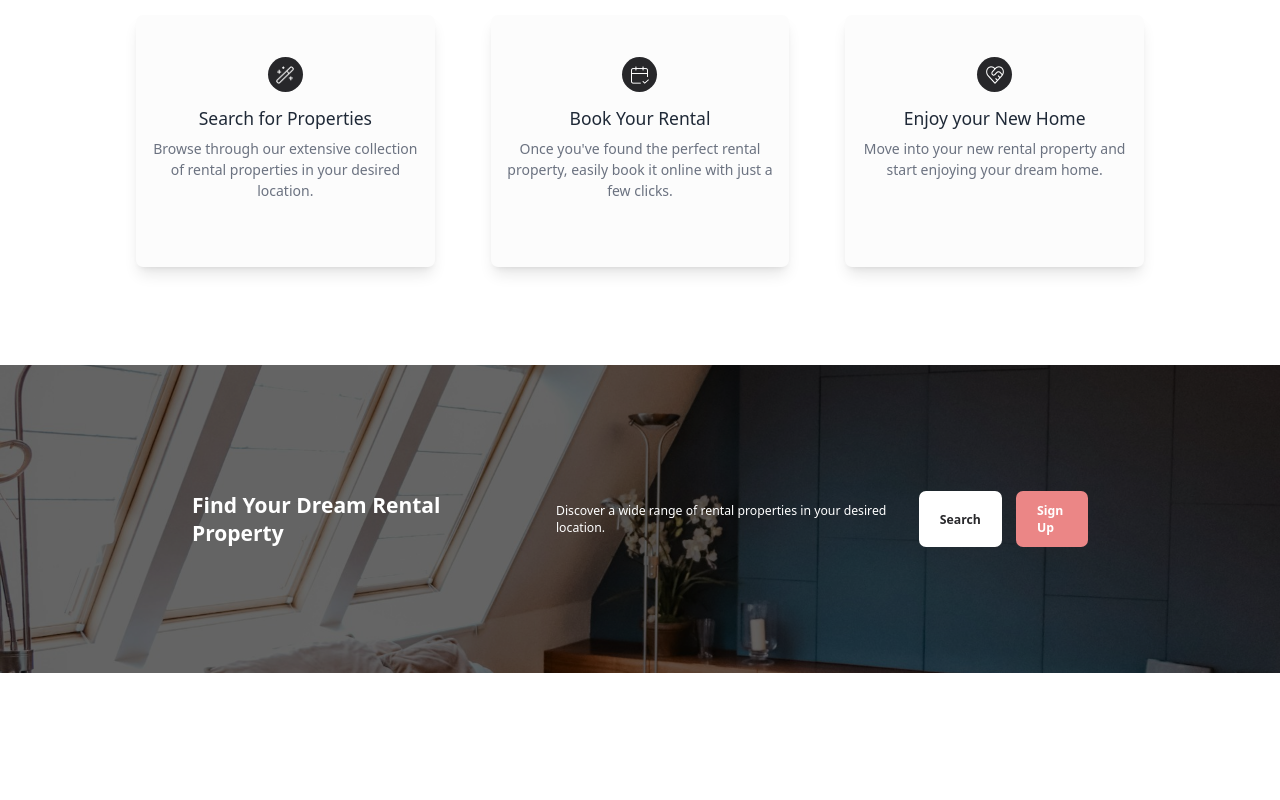
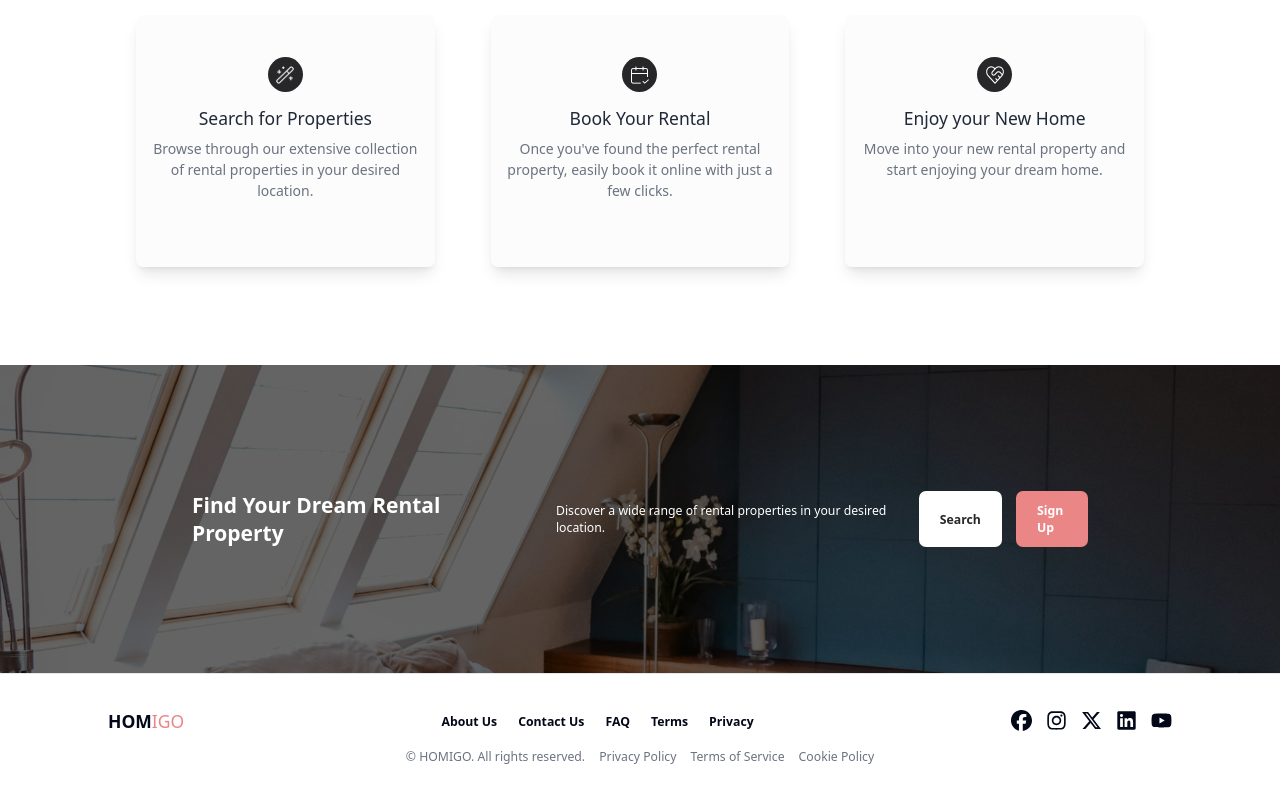
Before and after one commit to Cjay94/real_estate-FE, a Next.js app: page / in a window 1280 px wide. Shown: the part 1635-2435 px from the top of the page. Before the commit the page ends 2308 px from the top, so only its background shows below. Built offline with nearby package versions, Linux system fonts and the light colour scheme; no server answers.

Commit message:
Landing page pt6: Basic FooterSection Component created

```diff
--- a/package.json
+++ b/package.json
@@ -9,6 +9,9 @@
     "lint": "next lint"
   },
   "dependencies": {
+    "@fortawesome/fontawesome-svg-core": "^6.7.2",
+    "@fortawesome/free-brands-svg-icons": "^6.7.2",
+    "@fortawesome/react-fontawesome": "^0.2.2",
     "@hookform/resolvers": "^4.1.2",
     "@radix-ui/react-avatar": "^1.1.3",
     "@radix-ui/react-checkbox": "^1.1.4",
--- /dev/null
+++ b/src/app/(nondashboard)/landing/FooterSection.tsx
@@ -0,0 +1,67 @@
+import React from "react"
+import Link from "next/link"
+import { FooterLinks, FooterSocialLinks, FooterSubLinks } from "@/data"
+import { FontAwesomeIcon } from "@fortawesome/react-fontawesome";
+
+const FooterSection = () => {
+    return (
+        <footer className="border-t border-gray-200 py-10">
+            <div className="max-w-7xl mx-auto px-6 sm:px-8">
+                <div className="flex flex-col md:flex-row justify-between items-center">
+                    <div className="mb-4">
+                        <Link
+                            href="/"
+                            className="text-xl font-bold"
+                            scroll={false}
+                        >
+                            HOM
+                            <span className="text-secondary-500 font-normal hover:!text-primary-300">
+                                IGO
+                            </span>
+                        </Link>
+                    </div>
+                    <nav className="mb-4">
+                        <ul className="flex space-x-6">
+                            {FooterLinks.map((link, idx) => (
+                                <li key={idx}>
+                                    <Link
+                                        href={link.linkHref}
+                                        className="font-bold hover:text-secondary-500"
+                                    >
+                                        {link.linkText}
+                                    </Link>
+                                </li>
+                            ))}
+                        </ul>
+                    </nav>
+                    <div className="flex space-x-4 mb-4">
+                        {FooterSocialLinks.map((link, idx) => (
+                            <Link
+                                key={idx}
+                                href={link.linkHref}
+                                aria-label={link.linkText}
+                                className="hover:text-secondary-500"
+                            >
+                                <FontAwesomeIcon icon={link.icon} className="size-6" />
+                            </Link>
+                        ))}
+                    </div>
+                </div>
+                <div className="text-center text-sm text-gray-500 flex justify-center space-x-4">
+                    <span>&copy; HOMIGO. All rights reserved.</span>
+                    {FooterSubLinks.map((link, idx) => (
+                        <Link
+                            key={idx}
+                            href={link.linkHref}
+                            className="hover:text-secondary-500"
+                        >
+                            {link.linkText}
+                        </Link>
+                    ))}
+                </div>
+            </div>
+        </footer>
+    )
+}
+
+export default FooterSection
--- a/src/app/(nondashboard)/landing/page.tsx
+++ b/src/app/(nondashboard)/landing/page.tsx
@@ -3,6 +3,7 @@ import HeroSection from './HeroSection'
 import FeaturesSection from './FeaturesSection'
 import DiscoverSection from './DiscoverSection'
 import CallToActionSection from './CallToActionSection'
+import FooterSection from './FooterSection'
 
 const Landing = () => {
     return (
@@ -11,6 +12,7 @@ const Landing = () => {
             <FeaturesSection />
             <DiscoverSection />
             <CallToActionSection />
+            <FooterSection />
         </section>
     )
 }
--- a/src/data/index.ts
+++ b/src/data/index.ts
@@ -1,3 +1,11 @@
+import {
+  faFacebook,
+  faInstagram,
+  faXTwitter,
+  faLinkedin,
+  faYoutube,
+} from "@fortawesome/free-brands-svg-icons";
+
 export const FeatureItems = [
   {
     imageSrc: "/landing-search1.png",
@@ -45,3 +53,45 @@ export const DiscoverItems = [
       "Move into your new rental property and start enjoying your dream home.",
   },
 ];
+
+export const FooterLinks = [
+  { linkText: "About Us", linkHref: "/about" },
+  { linkText: "Contact Us", linkHref: "/contact" },
+  { linkText: "FAQ", linkHref: "/faq" },
+  { linkText: "Terms", linkHref: "/terms" },
+  { linkText: "Privacy", linkHref: "/privacy" },
+];
+
+export const FooterSocialLinks = [
+  {
+    linkText: "Facebook",
+    linkHref: "https://www.facebook.com/",
+    icon: faFacebook,
+  },
+  {
+    linkText: "Instagram",
+    linkHref: "https://www.instagram.com/",
+    icon: faInstagram,
+  },
+  {
+    linkText: "Twitter",
+    linkHref: "https://x.com/",
+    icon: faXTwitter,
+  },
+  {
+    linkText: "Linkedin",
+    linkHref: "https://www.linkedin.com/",
+    icon: faLinkedin,
+  },
+  {
+    linkText: "Youtube",
+    linkHref: "https://www.youtube.com/",
+    icon: faYoutube,
+  },
+];
+
+export const FooterSubLinks = [
+  { linkText: "Privacy Policy", linkHref: "/privacy" },
+  { linkText: "Terms of Service", linkHref: "/terms" },
+  { linkText: "Cookie Policy", linkHref: "/cookies" },
+];
```
Also changed, not shown: 1 other file (tests, documents, lock files or other folders).
